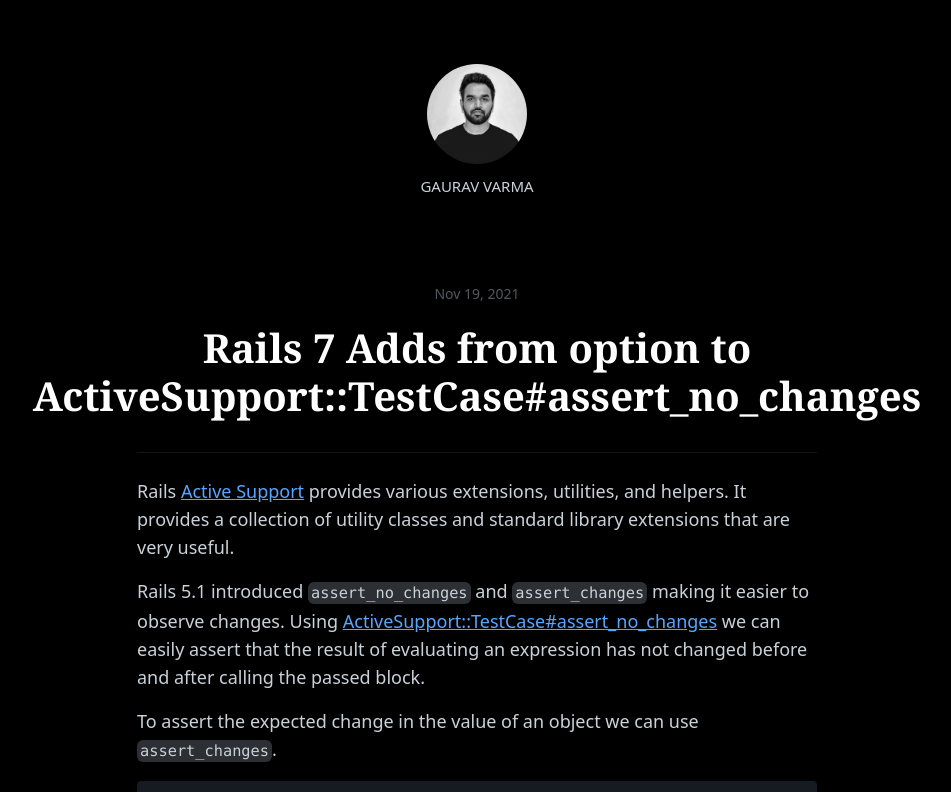
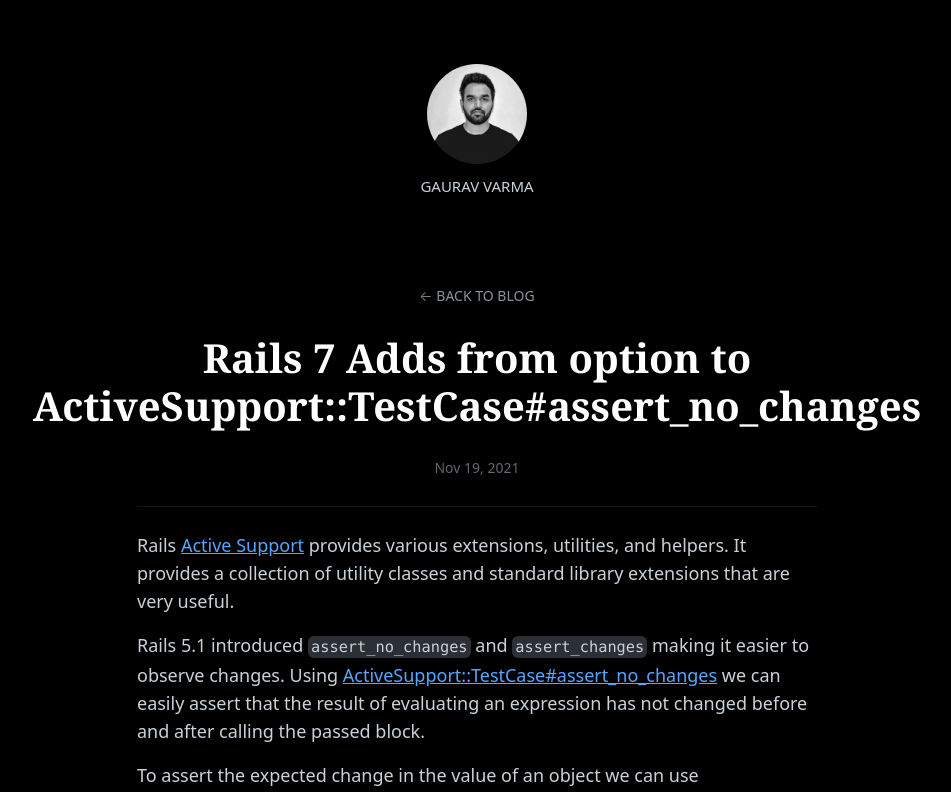
Before and after one commit to gaurav-varma/gauravvarma.dev, a Next.js app: page /blog/rails-7-adds-from-option-to-assert_no_changes in a window 1280 px wide. Shown: the top 792 px of the page, without its empty margins (163-1114 px from the left). Built offline with nearby package versions, Linux system fonts and the light colour scheme.

Commit message:
Add back to blog link on post page.

```diff
--- a/layouts/header.js
+++ b/layouts/header.js
@@ -5,7 +5,7 @@
   return (
     <header className="d-flex justify-content-center py-3">
       <Link href="/" passHref>
-        <div className="py-5 text-center headshot">
+        <div className="my-5 text-center headshot">
           <img
             className="d-block mx-auto mb-2 rounded-circle"
             src="/gauravvarma.jpg"
--- a/pages/blog/[slug].js
+++ b/pages/blog/[slug].js
@@ -2,6 +2,7 @@
 import Header from "../../layouts/header";
 import Footer from "../../layouts/footer";
 import MarkdownToHtml from "../../components/markdownToHtml";
+import Link from "next/link";
 
 export default function Post({ post }) {
   const prettyDate = new Date(post.createdAt).toLocaleString("en-US", {
@@ -18,10 +19,17 @@
           <div className="col-md-12 col-lg-12 col-xl-12 col-sm-12">
             <article key={post.slug} className="text-center">
               <div className="post-preview">
-                <p className="post-meta">
+                <p className="post-back-link mb-4">
+                  <Link href="/blog" passHref>
+                    <a className="text-uppercase text-decoration-none text-muted fw-light">
+                      ← BACK TO BLOG
+                    </a>
+                  </Link>
+                </p>
+                <h1 className="post-title fw-bold">{post.title}</h1>
+                <p className="post-meta mt-4  mb-0">
                   <time dateTime={post.createdAt}>{prettyDate}</time>
                 </p>
-                <h1 className="post-title fw-bold">{post.title}</h1>
               </div>
             </article>
           </div>
--- a/styles/globals.css
+++ b/styles/globals.css
@@ -52,7 +52,13 @@
 .post-meta {
   font-size: 14px;
   color: rgb(139, 148, 158);
-  opacity: 0.6;
+  opacity: 0.7;
+}
+
+.post-back-link a {
+  font-size: 14px;
+  color: rgb(139, 148, 158) !important;
+  opacity: 1;
 }
 
 hr {
```
